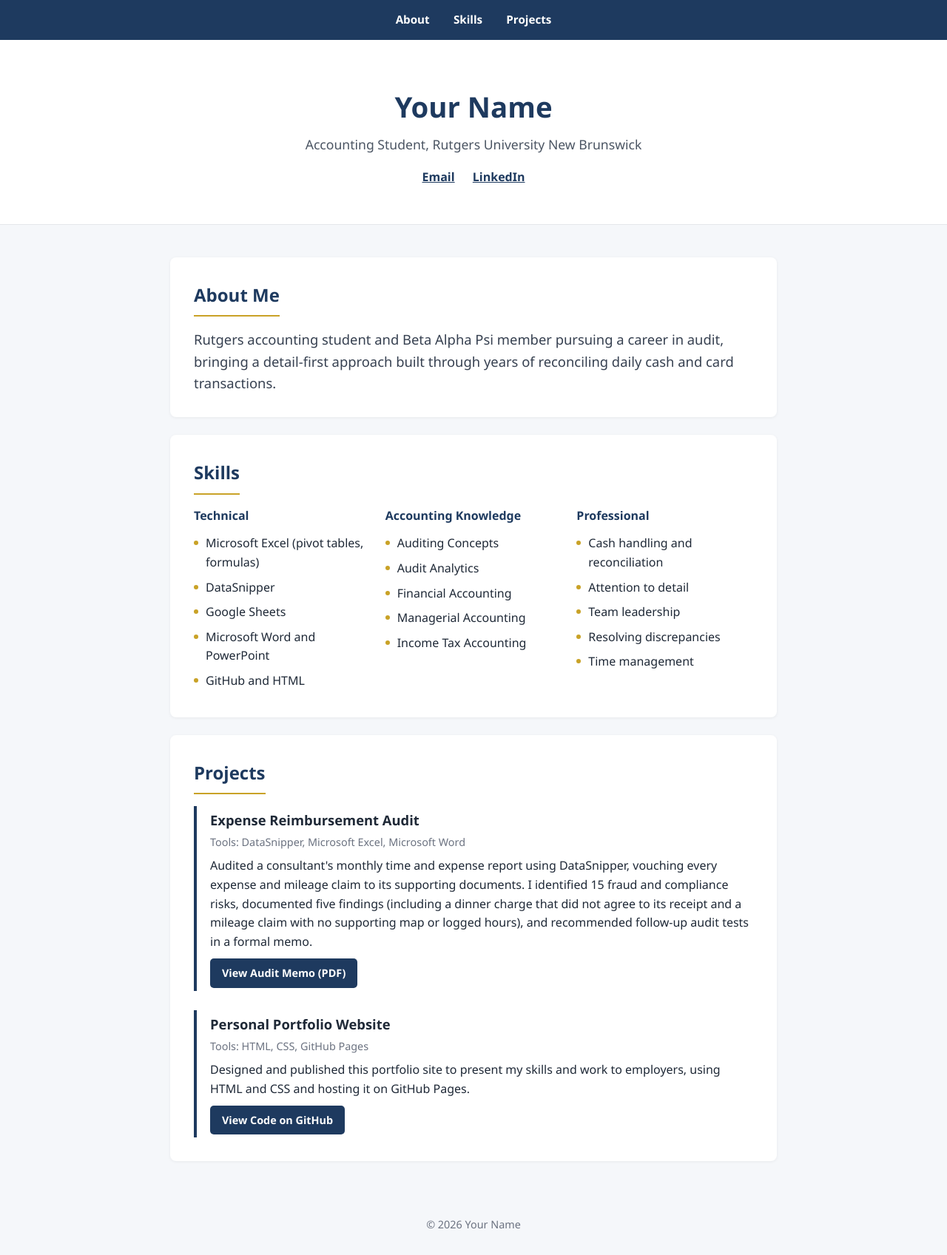
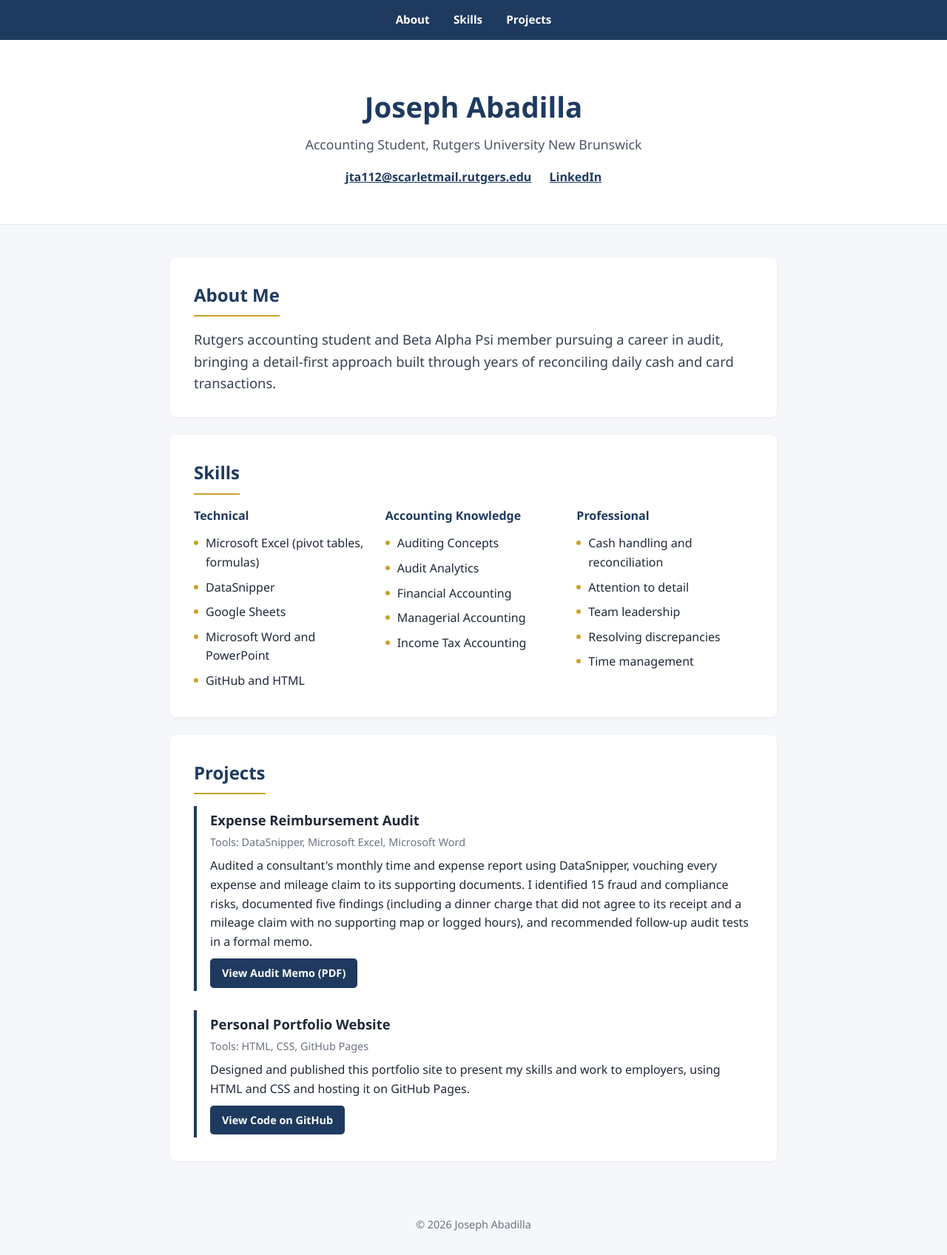
Before and after one commit to joe-abadilla/joe-abadilla.github.io, a plain HTML site: page index.html in a window 1280 px wide. Shown: the whole page at 74% size. Drawn offline with Linux system fonts and the light colour scheme.

Commit message:
Update index.html

```diff
--- a/index.html
+++ b/index.html
@@ -4,7 +4,7 @@
   <meta charset="UTF-8">
   <meta name="viewport" content="width=device-width, initial-scale=1.0">
   <!-- EDIT: replace "Your Name" with your name -->
-  <title>Your Name | Accounting Portfolio</title>
+  <title>Joseph Abadilla | Accounting Portfolio</title>
   <style>
     * { box-sizing: border-box; margin: 0; padding: 0; }
 
@@ -175,12 +175,12 @@
 
   <header>
     <!-- EDIT: your name -->
-    <h1>Your Name</h1>
+    <h1>Joseph Abadilla</h1>
     <p class="subtitle">Accounting Student, Rutgers University New Brunswick</p>
     <p class="contact">
       <!-- EDIT: replace with your email and LinkedIn URL -->
-      <a href="mailto:you@example.com">Email</a>
-      <a href="https://www.linkedin.com/in/your-profile" target="_blank">LinkedIn</a>
+      <a href="mailto:you@example.com">jta112@scarletmail.rutgers.edu</a>
+      <a href="www.linkedin.com/in/joseph-abadilla-a64707226" target="_blank">LinkedIn</a>
     </p>
   </header>
 
@@ -260,7 +260,7 @@
           employers, using HTML and CSS and hosting it on GitHub Pages.
         </p>
         <!-- EDIT: replace USERNAME (both places) with your GitHub username -->
-        <a class="button" href="https://github.com/USERNAME/USERNAME.github.io" target="_blank">View Code on GitHub</a>
+        <a class="button" href="https://github.com/joe-abadilla/joe-abadilla.github.io" target="_blank">View Code on GitHub</a>
       </div>
     </section>
 
@@ -268,7 +268,7 @@
 
   <footer>
     <!-- EDIT: your name -->
-    <p>&copy; 2026 Your Name</p>
+    <p>&copy; 2026 Joseph Abadilla</p>
   </footer>
 
 </body>
```
